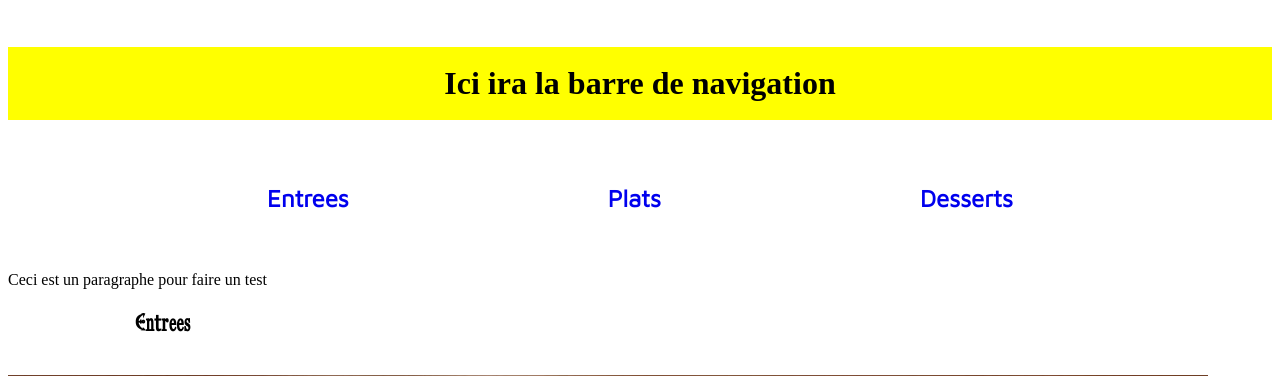
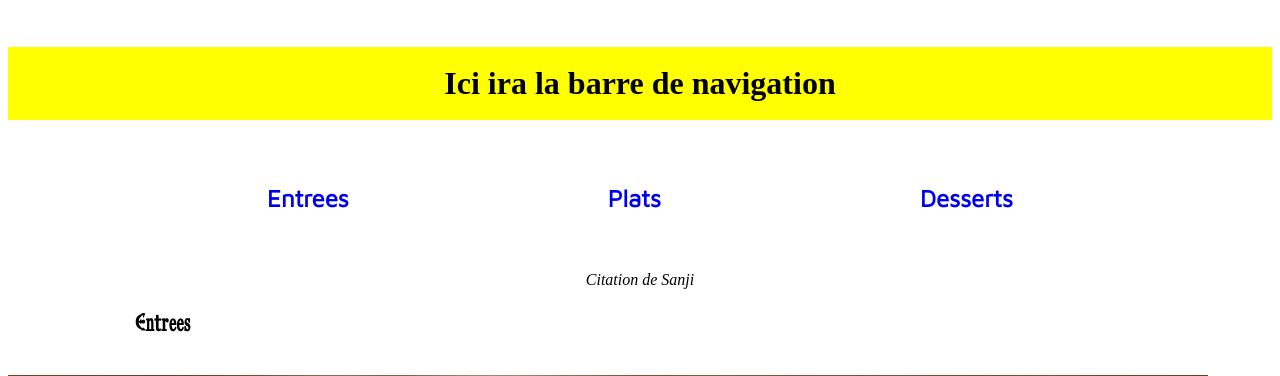
Before and after one commit to yoyodes1000/Projet-Resto-Baratie, a PHP site: page /MenusTest.php in a window 1280 px wide. Shown: the top 376 px of the page. Run offline with PHP 8.4, Linux system fonts and the light colour scheme.

Commit message:
Test n 56667676

```diff
--- a/MenusTest.php
+++ b/MenusTest.php
@@ -26,8 +26,9 @@
     <li><a href="#Desserts">Desserts</a></li>
 </ul> <br>
 
-<p>Ceci est un paragraphe pour faire un test</p>
-
+<section>
+<p>Citation de Sanji</p>
+</section>
 
 <h2 id="Starters">Entrees</h2><br>
 
--- a/assets/css/MenusTest.css
+++ b/assets/css/MenusTest.css
@@ -33,13 +33,16 @@ padding: 0;
 @media screen and (min-width: 780px) and (max-width: 979px) {
     .ul, #Starters, #Dishes, #Desserts {
         font-size: 3rem;
-
     }
 }
 ul>li>a {
     text-decoration: none;
 }
 
+section>p {
+    font-style: italic;
+    text-align: center;
+}
 
 #Starters {
     font-family: var(--fontOnePiece);
```
Also changed, not shown: images/misoSoup.jpg (renamed from assets/Images/misoSoup.jpg).
